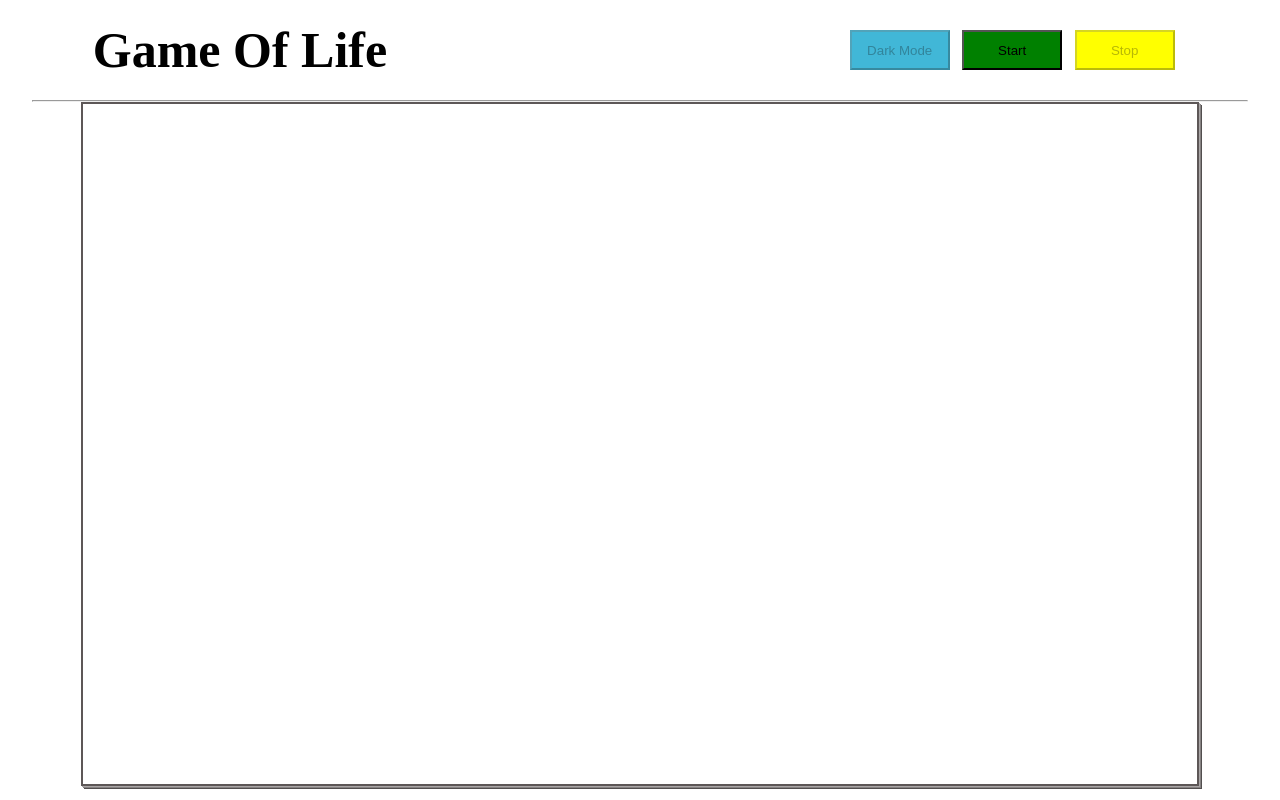
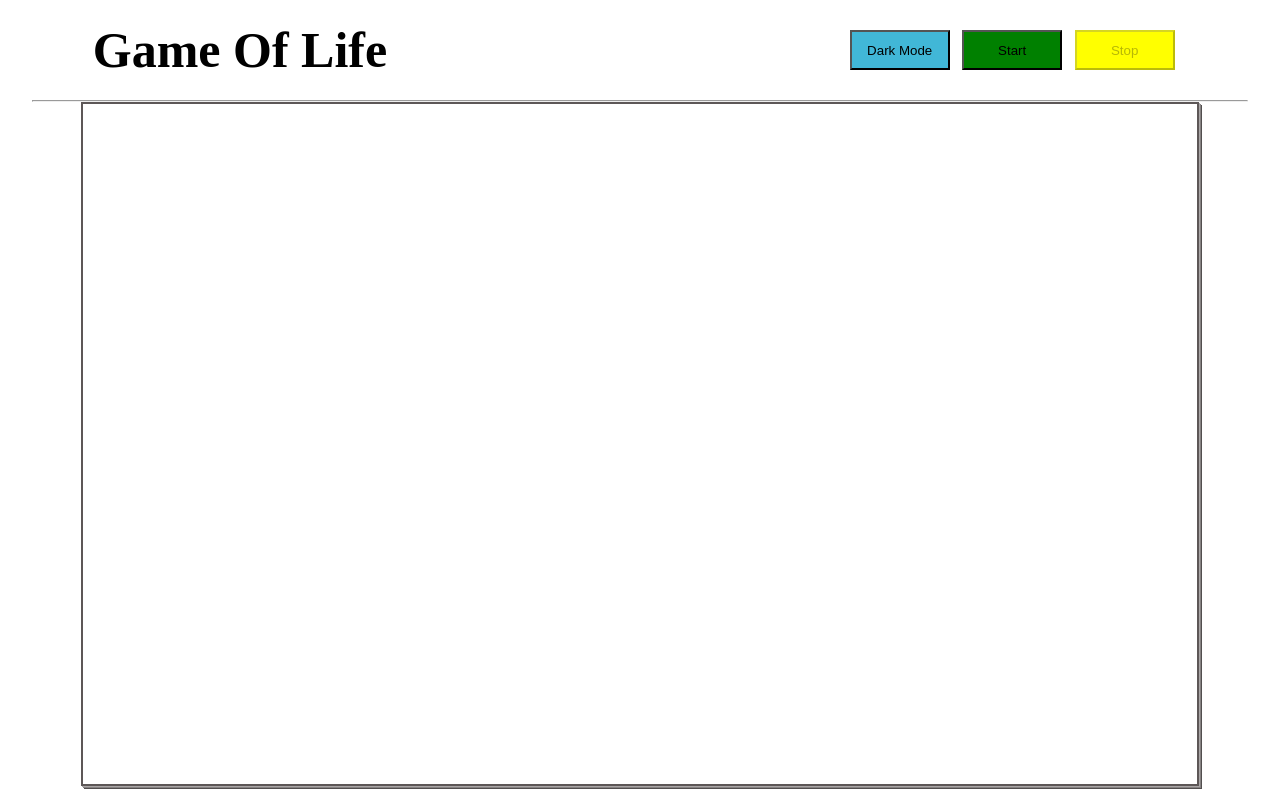
Before and after one commit to pawankr101/CGOL, a website: page src/index.html in a window 1280 px wide. Drawn offline with Linux system fonts and the light colour scheme.

```diff
--- a/src/index.html
+++ b/src/index.html
@@ -17,7 +17,7 @@
             <div class="header">
                 <h1 class="title">Game Of Life</h1>
                 <div class="info">
-                    <button id="mode-btn" disabled="true" class="mode-btn" onclick="gameControlAction('mode')">Dark Mode</button>
+                    <button id="mode-btn" class="mode-btn" onclick="gameControlAction('mode')">Dark Mode</button>
                     <button id="start-btn" class="start-btn" onclick="gameControlAction('start')">Start</button>
                     <button id="stop-btn" disabled="true" class="stop-btn" onclick="gameControlAction('stop')">Stop</button>
                 </div>
```
